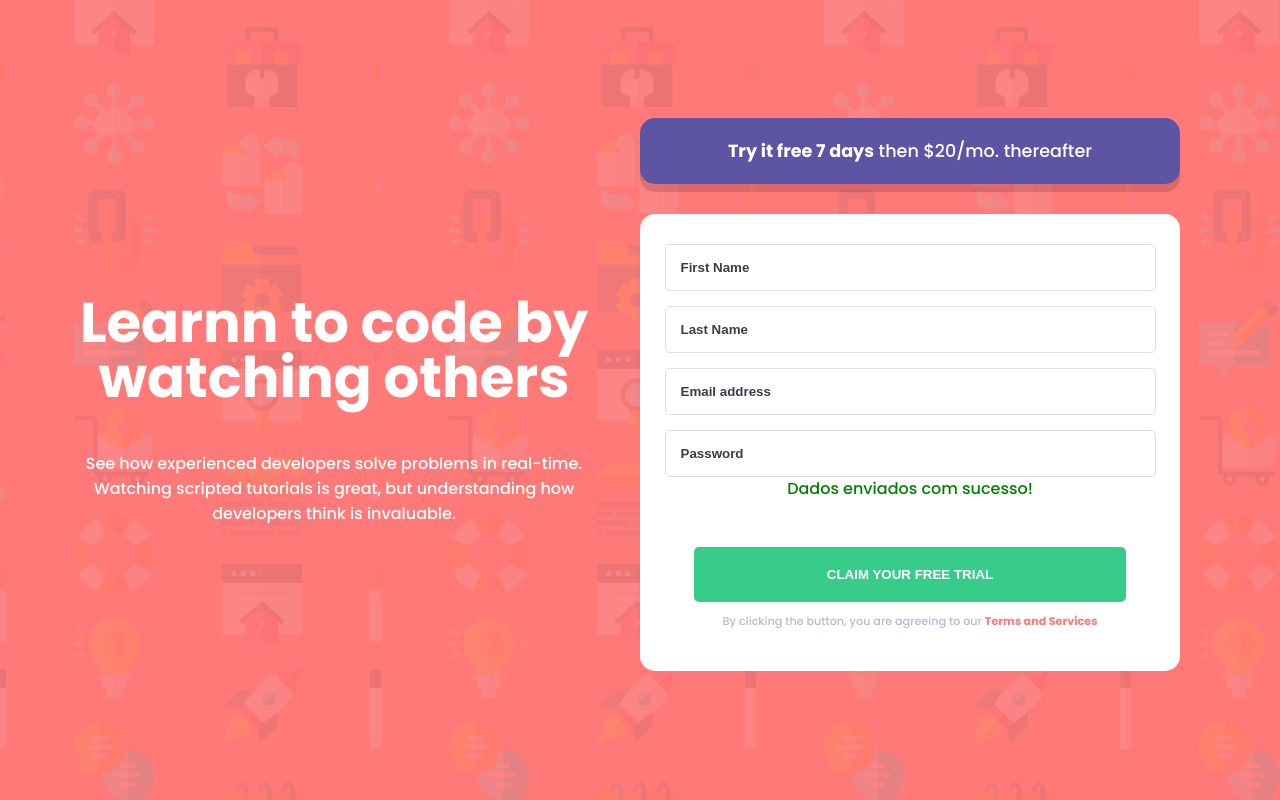
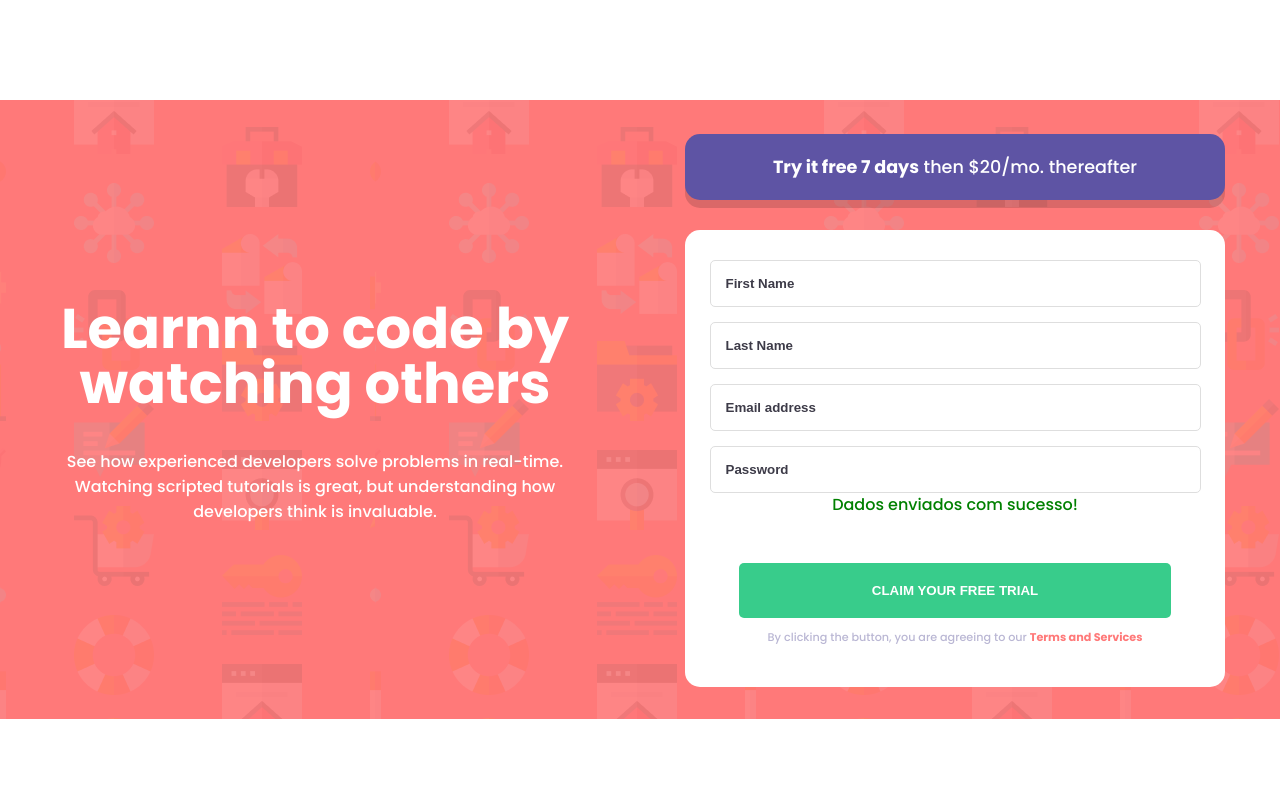
Before and after one commit to sergiohrodrigues/Formulario, a plain HTML site: page index.html in a window 1280 px wide. Both pictures are taken after typing "Sample", "Sample", "name@example.com", "Sample123" into the empty fields and a click on the input "CLAIM YOUR FREE TRIAL". Drawn offline with Linux system fonts and the light colour scheme.

Commit message:
falta tirar sucesso com somente 1 input preenchido

```diff
--- a/assets/css/style.css
+++ b/assets/css/style.css
@@ -13,21 +13,26 @@ body{
     font-family: var(--fonte);
     font-weight: 500;
     font-size: 16px;
+}
+
+main{
     background-color: var(--laranja);
     background-image: url(../img/fundo.png);
     background-repeat: calc();
+    height: 100%;
+    width: 100%;
 }
 
 .principal{
-    width: 90%;
     margin: 0 auto;
     text-align: center;
+    padding: 1rem 0 2rem 0;
 }
 
 .principal__texto{
     width: 90%;
+    margin: 0 auto;
     max-width: 540px;
-    margin: 80px auto 60px auto;
     text-align: center;
 }
 
--- a/assets/js/main.js
+++ b/assets/js/main.js
@@ -1,5 +1,5 @@
 let btnSubmit = document.querySelector('#btn');
-let btns = document.querySelectorAll('.form__item')
+let inputs = document.querySelectorAll('#input')
 let erroParag = document.querySelectorAll('#erroParag');
 const sucess = document.querySelector("#sucess")
 
@@ -8,24 +8,29 @@ btnSubmit.addEventListener('click', verificarCampoInvalido)
 function verificarCampoInvalido(event) {
     event.preventDefault();
 
-    for (let i = 0; i < btns.length; i++) {
-        if (btns[i].value !== '') {
-            btns[i].classList.remove('form__item-img');
+    for (let i = 0; i < inputs.length; i++) {
+        if (inputs[i].value !== '') {
+            inputs[i].classList.remove('form__item-img');
             erroParag[i].style.display = 'none';
+            inputs[i].value = ""
             sucess.style.display = "block"
-            btns[i].value = ""
+            setTimeout(sucesso, 3000)
         } else {
-            btns[i].classList.add('form__item-img');
+            inputs[i].classList.add('form__item-img');
             erroParag[i].style.display = 'Block';
         }
     }
 }
 
-btns.forEach((inpt) => {
-    inpt.addEventListener("blur", () => {
-        for (let i = 0; i < erroParag.length; i++) {
+inputs.forEach((inpt) => {
+    inpt.addEventListener("input", (evento) => {
+        if(inpt.value.length > 5){
+            evento.srcElement.nextElementSibling.style.display = 'none'
             inpt.classList.remove('form__item-img')
-            erroParag[i].style.display = "none"
         }
     })
 })
+
+function sucesso(){
+    sucess.style.display = "none"
+}
--- a/index.html
+++ b/index.html
@@ -1,5 +1,6 @@
 <!DOCTYPE html>
 <html lang="en">
+
 <head>
     <meta charset="UTF-8">
     <meta http-equiv="X-UA-Compatible" content="IE=edge">
@@ -10,39 +11,44 @@
     <link rel="preconnect" href="https://fonts.gstatic.com" crossorigin>
     <link href="https://fonts.googleapis.com/css2?family=Poppins:wght@500;600;700&display=swap" rel="stylesheet">
 </head>
+
 <body>
-    <section class="principal">
+    <main class="principal">
         <div class="principal__texto">
             <h1 class="principal__texto-titulo">Learnn to code by watching others</h1>
-            <p class="principal__texto-paragrafo">See how experienced developers solve problems in real-time. Watching scripted tutorials is great, but understanding how developers think is invaluable. </p>
+            <p class="principal__texto-paragrafo">See how experienced developers solve problems in real-time. Watching
+                scripted tutorials is great, but understanding how developers think is invaluable. </p>
         </div>
 
         <div class="container">
 
             <div class="container__paragrafo">
-            <p class="principal__days-paragrafo">Try it free 7 days<span class="principal__data-span"> then $20/mo. thereafter</span></p>
+                <p class="principal__days-paragrafo">Try it free 7 days<span class="principal__data-span"> then $20/mo.
+                        thereafter</span></p>
             </div>
 
             <div class="form">
                 <form>
-                    <input type="text" placeholder="First Name" id="nome" class="form__item" required>
+                    <input type="text" placeholder="First Name" id="input" class="form__item" required>
                     <p id="erroParag">First Name cannot be empty</p>
-                    <input type="text" placeholder="Last Name" id="sobrenome" class="form__item" required>
+                    <input type="text" placeholder="Last Name" id="input" class="form__item" required>
                     <p id="erroParag">Last Name cannot be empty</p>
-                    <input type="text" placeholder="Email address" id="email" class="form__item" required>
+                    <input type="email" placeholder="Email address" id="input" class="form__item" required>
                     <p id="erroParag">Looks like this is not an email</p>
-                    <input type="password" placeholder="Password" id="senha" class="form__item" required>
+                    <input type="password" placeholder="Password" id="input" class="form__item" required>
                     <p id="erroParag">Password cannot be empty</p>
 
                     <p id="sucess">Dados enviados com sucesso!</p>
                     <input type="submit" value="CLAIM YOUR FREE TRIAL" id="btn" class="submit">
                 </form>
 
-                <p class="form__paragrafo">By clicking the button, you are agreeing to our <span class="form__paragrafo-span">Terms and Services</span></p>
+                <p class="form__paragrafo">By clicking the button, you are agreeing to our <span
+                        class="form__paragrafo-span">Terms and Services</span></p>
 
             </div>
 
             <script src="./assets/js/main.js"></script>
         </div>
-    </section>
+    </main>
+
 </html>
```
